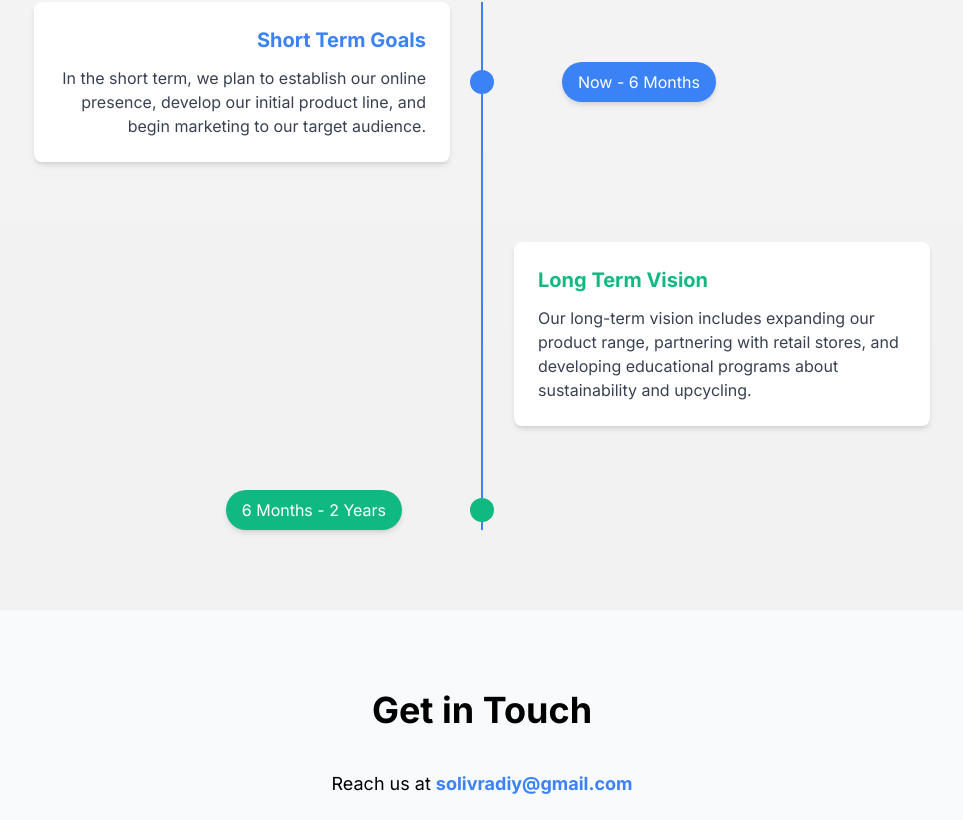
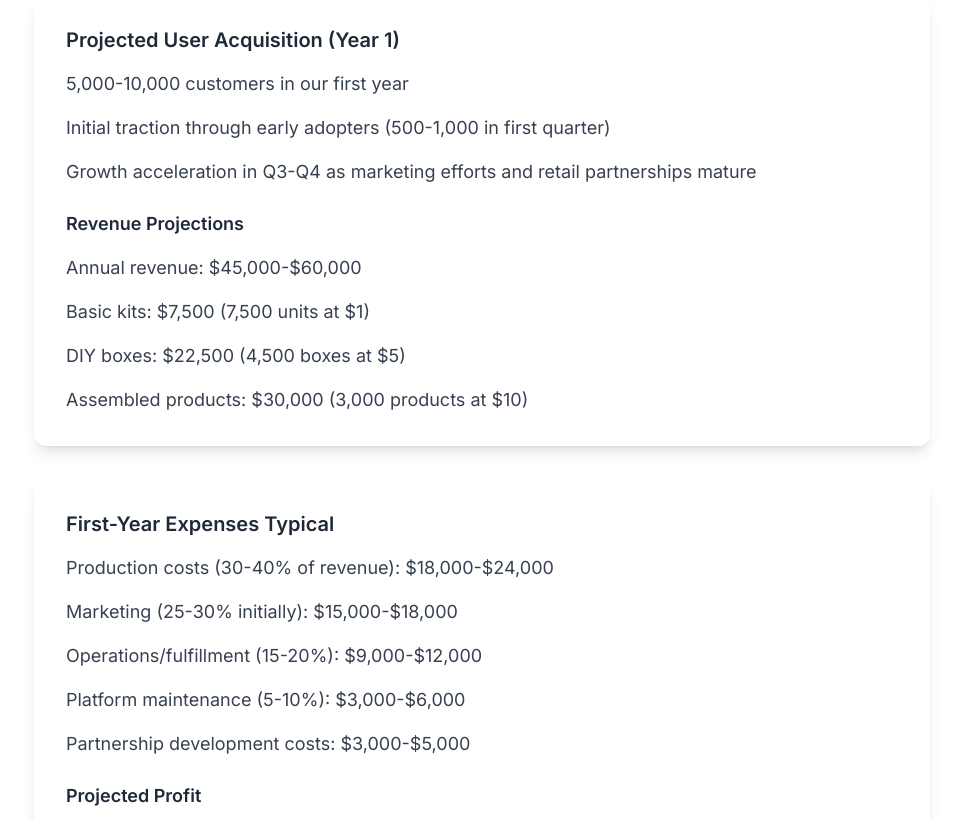
Before and after one commit to cevherk/innoway-website, a Next.js app: page / in a window 1280 px wide. Shown: the part 4880-5700 px from the top of the page, without its empty margins (158-1121 px from the left). Built offline with nearby package versions, Linux system fonts and the light colour scheme.

Commit message:
Add Financial Forecast section

```diff
--- a/app/page.tsx
+++ b/app/page.tsx
@@ -6,6 +6,7 @@ import ValueProposition from '@/components/ValueProposition';
 import Market from '@/components/Market';
 import Advantage from '@/components/Advantage';
 import Team from '@/components/Team';
+import FinancialForecast from '@/components/FinancialForecast';
 import Roadmap from '@/components/Roadmap';
 import Contact from '@/components/Contact';
 
@@ -20,6 +21,7 @@ export default function Home() {
       <Market />
       <Advantage />
       <Team />
+      <FinancialForecast />
       <Roadmap />
       <Contact />
     </>
--- /dev/null
+++ b/components/FinancialForecast.tsx
@@ -0,0 +1,40 @@
+import React from 'react';
+
+export default function FinancialForecast() {
+  return (
+    <section id="financial-forecast" className="section-padding bg-white">
+      <div className="container-custom">
+        <h2 className="heading-2 text-center mb-10">Financial Forecast</h2>
+        <div className="max-w-4xl mx-auto">
+          <div className="bg-white shadow-lg rounded-xl p-8 mb-8">
+            <h3 className="text-xl font-semibold mb-4 text-gray-800">Projected User Acquisition (Year 1)</h3>
+            <ul className="space-y-4 text-lg text-gray-700">
+              <li>5,000-10,000 customers in our first year</li>
+              <li>Initial traction through early adopters (500-1,000 in first quarter)</li>
+              <li>Growth acceleration in Q3-Q4 as marketing efforts and retail partnerships mature</li>
+            </ul>
+            <h4 className="text-lg font-semibold mt-6 mb-4 text-gray-800">Revenue Projections</h4>
+            <ul className="space-y-4 text-lg text-gray-700">
+              <li>Annual revenue: $45,000-$60,000</li>
+              <li>Basic kits: $7,500 (7,500 units at $1)</li>
+              <li>DIY boxes: $22,500 (4,500 boxes at $5)</li>
+              <li>Assembled products: $30,000 (3,000 products at $10)</li>
+            </ul>
+          </div>
+          <div className="bg-white shadow-lg rounded-xl p-8">
+            <h3 className="text-xl font-semibold mb-4 text-gray-800">First-Year Expenses Typical</h3>
+            <ul className="space-y-4 text-lg text-gray-700">
+              <li>Production costs (30-40% of revenue): $18,000-$24,000</li>
+              <li>Marketing (25-30% initially): $15,000-$18,000</li>
+              <li>Operations/fulfillment (15-20%): $9,000-$12,000</li>
+              <li>Platform maintenance (5-10%): $3,000-$6,000</li>
+              <li>Partnership development costs: $3,000-$5,000</li>
+            </ul>
+            <h4 className="text-lg font-semibold mt-6 mb-4 text-gray-800">Projected Profit</h4>
+            <p className="text-lg text-gray-700">5-15% ($3,000-$9,000)</p>
+          </div>
+        </div>
+      </div>
+    </section>
+  );
+}
```
